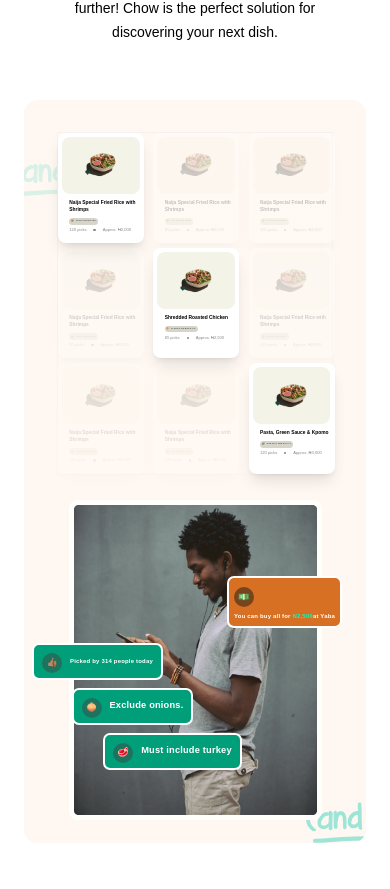
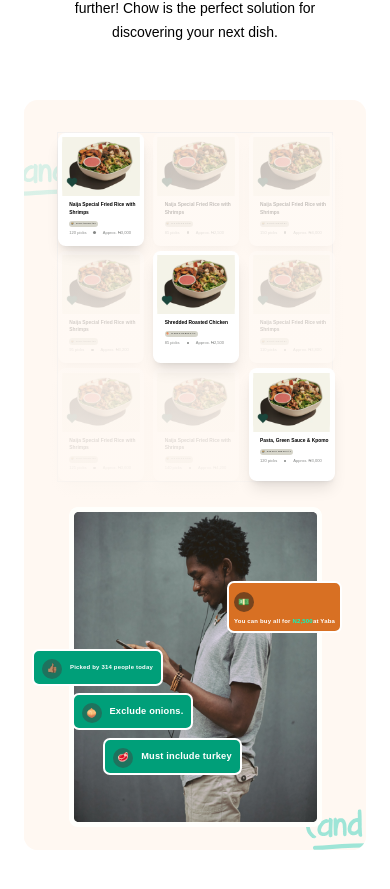
Before and after one commit to VSOLUTIONSE/Frontend-test, a Next.js app: page / in a window 390 px wide. Shown: the part 1176-2065 px from the top of the page. Built offline with nearby package versions, Linux system fonts and the light colour scheme; a web font is replaced by a local one.

Commit message:
feat: mobile fix

```diff
--- a/src/components/ui/FoodGridGradient.tsx
+++ b/src/components/ui/FoodGridGradient.tsx
@@ -13,7 +13,11 @@ const FoodGridGradient = () => {
             } shadow-lg opacity-60 sm:min-w-[85.9px]  bg-white rounded-[7.65px] `}
           >
             {/* Image Section */}
-            <div className="bg-[#F4F3E8] max-w-[127.79px]  mx-[4.13px] mt-[4.13px] px-[20.5px] py-[14.37px] flex items-center justify-center rounded-lg ">
+            <div
+              className={`bg-[#F4F3E8] ${
+                (idx == 4 || idx == 8) && "md:px-[20.5px] md:py-[14.37px]"
+              }   mx-[4.13px] mt-[4.13px]   flex items-center justify-center rounded-lg`}
+            >
               <Image
                 src={meal.image}
                 alt={meal.title}
@@ -30,7 +34,7 @@ const FoodGridGradient = () => {
                     : meal.image
                 }
                 alt={meal.title}
-                className="md:hidden sm:w-[140px]"
+                className="md:hidden  sm:w-[200px]"
                 width={117.31}
                 height={117.31}
               />
```
